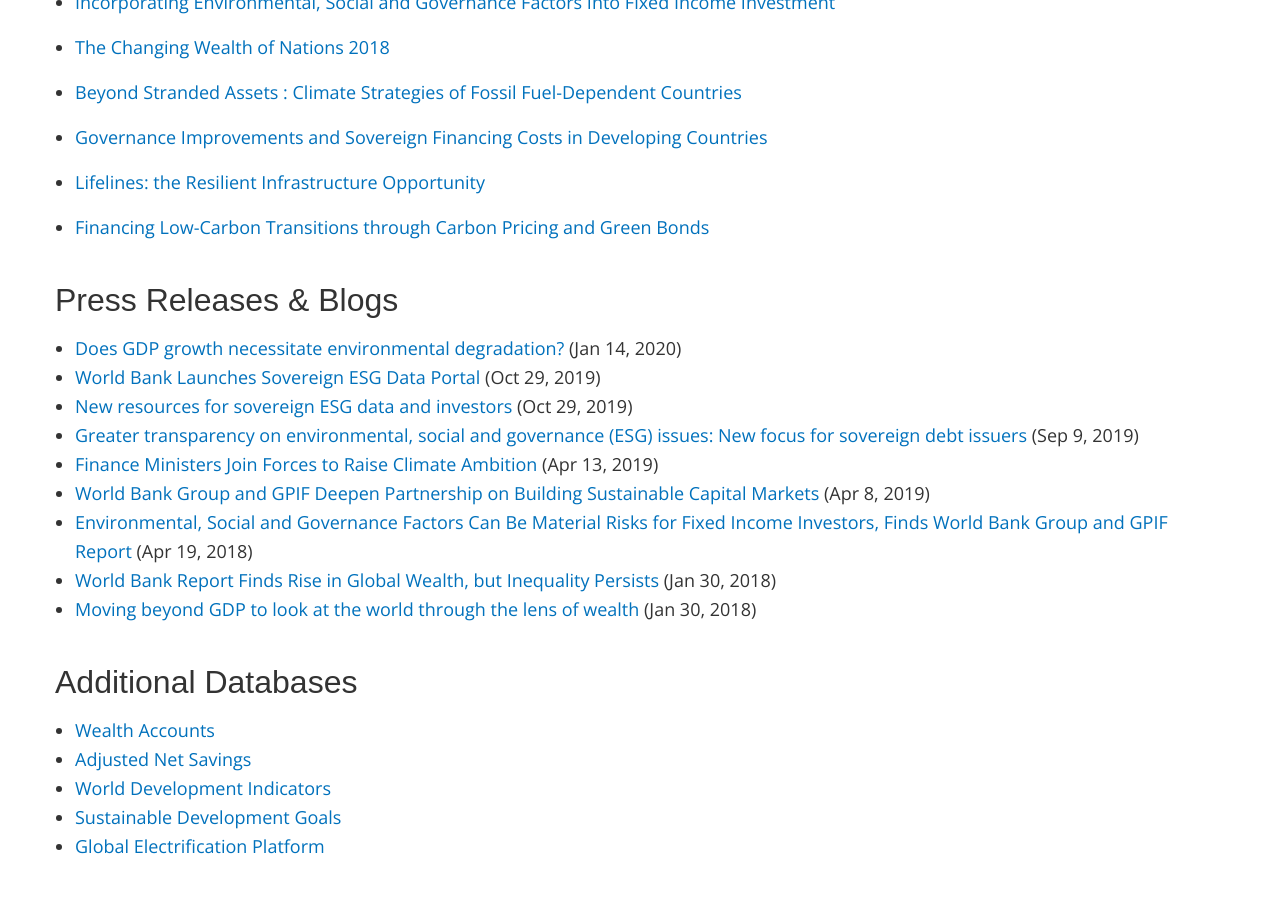
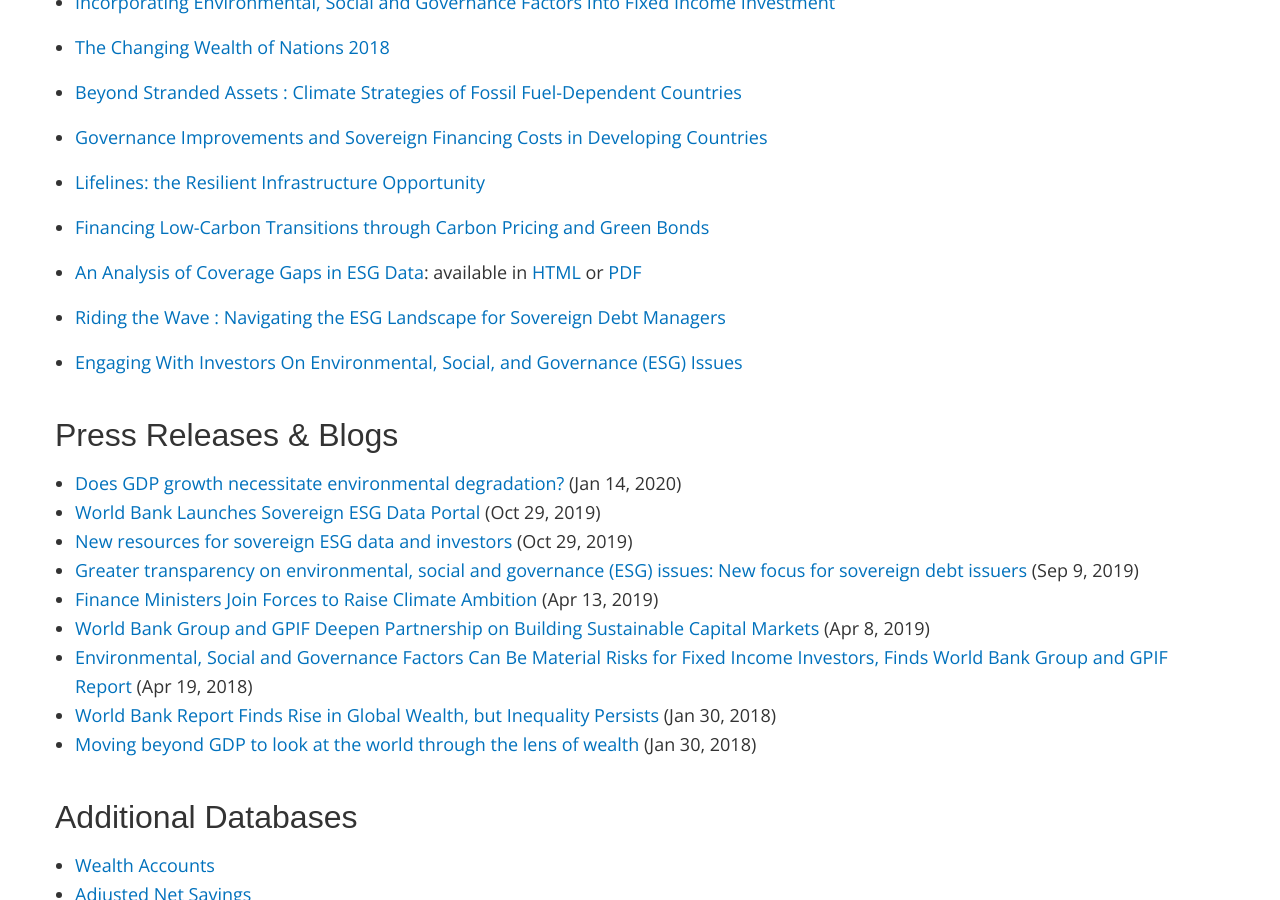
Before and after one commit to tgherzog/wbg-esg-website, a Jekyll site: the page built from research.md, in a window 1280 px wide and 900 px high, scrolled down 849 px. Built offline with Jekyll 4.4.1, drawn with Linux system fonts in a browser that asks for light colours; nearby versions of some CDN libraries; some web fonts are replaced; library files that are not in the unit come from our copies.

Commit message:
Add more reports

```diff
--- a/_config.yml
+++ b/_config.yml
@@ -1,3 +1,6 @@
+
+ignore:
+    - rebuild.sh
 
 siteEnvironment: prod
 
--- a/research.md
+++ b/research.md
@@ -25,6 +25,15 @@
 
 * [Financing Low-Carbon Transitions through Carbon Pricing and Green Bonds](http://documents.worldbank.org/curated/en/808771566321852359)
   <!-- (Aug 20, 2019) -->
+
+* [An Analysis of Coverage Gaps in ESG Data][esg-gaps-html]: available in [HTML][esg-gaps-html] or [PDF][esg-gaps-pdf]
+  <!-- (Aug 26, 2020) -->
+
+* [Riding the Wave : Navigating the ESG Landscape for Sovereign Debt Managers](https://openknowledge.worldbank.org/handle/10986/34673)
+  <!-- (Oct 22, 2020) -->
+
+* [Engaging With Investors On Environmental, Social, and Governance (ESG) Issues](http://pubdocs.worldbank.org/en/375981604591250621/World-Bank-ESG-Guide-2020-FINAL-11-5-2020)
+  <!-- (Nov 5, 2020) -->
 
 ### Press Releases & Blogs
 
@@ -71,3 +80,6 @@
 
 * [Global Program on Sustainability](https://www.worldbank.org/en/programs/global-program-on-sustainability)
 * [World Bank Sustainable Bonds](http://treasury.worldbank.org/en/about/unit/treasury/ibrd/ibrd-sustainable-development-bonds)
+
+[esg-gaps-html]: https://worldbank.github.io/ESG_gaps_research/
+[esg-gaps-pdf]:  https://worldbank.github.io/ESG_gaps_research/ESG_gaps_research.pdf
```
